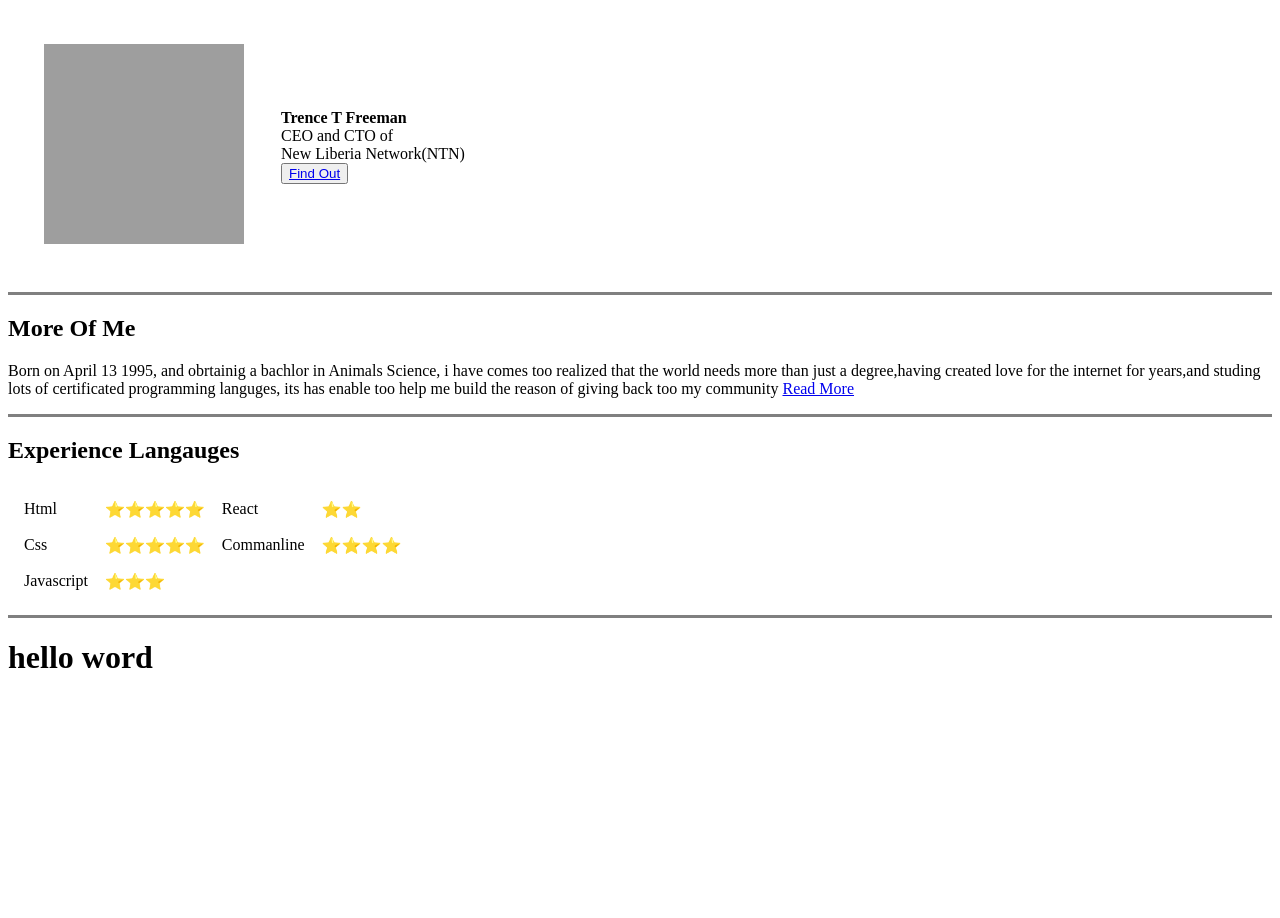
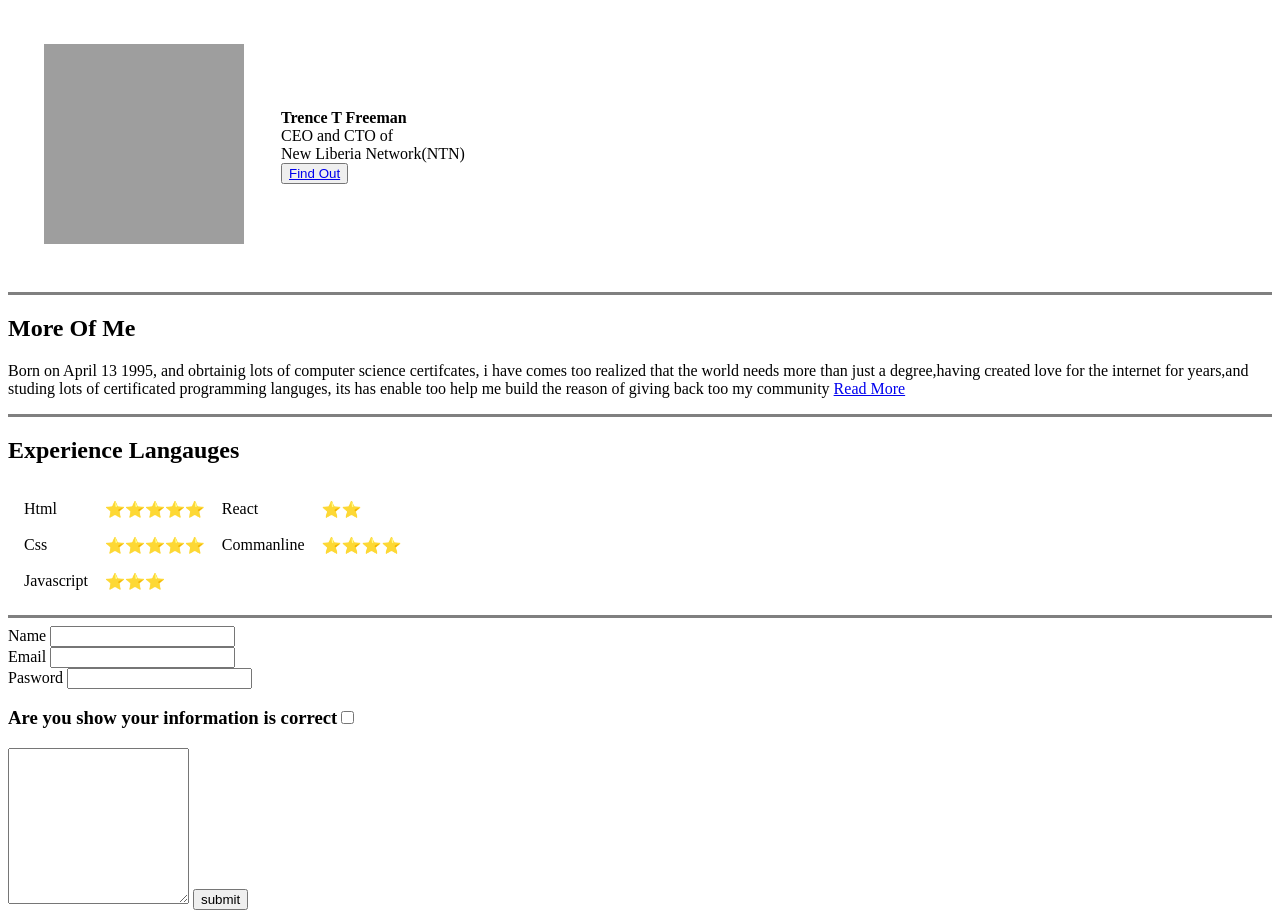
Before and after one commit to TrenceCode/CV, a plain HTML site: page index.html in a window 1280 px wide. Before the commit the page ends 800 px from the top, so only its background shows below. Drawn offline with Linux system fonts and the light colour scheme; grey boxes are pictures that could not be loaded.

Commit message:
Update index.html

```diff
--- a/index.html
+++ b/index.html
@@ -15,7 +15,7 @@
   </table>
   <hr size="3" noshade>
   <h2>More Of Me</h2>
-  <p>Born on April 13 1995, and obrtainig a bachlor in Animals Science, i have comes too realized that the world needs more than just a degree,having created love for the internet for years,and studing lots of certificated programming languges, its
+  <p>Born on April 13 1995, and obrtainig lots of computer science certifcates, i have comes too realized that the world needs more than just a degree,having created love for the internet for years,and studing lots of certificated programming languges, its
     has enable too help me build the reason of giving back too my community <a href="#">Read More</a>
   </p>
   <hr size="3" noshade>
@@ -38,7 +38,17 @@
       <td>⭐⭐⭐</td>
   </table>
   <hr size="3" noshade>
-  <h1>hello word</h1>
+  <form class="" action="index.html" method="post">
+    <label for="">Name</label>
+    <input type="Name" name="Name" value=""><br>
+    <label for="">Email</label>
+    <input type="email" name="" value=""><br>
+    <label for="">Pasword</label>
+    <input type="password" name="password" value="">
+    <h3>Are you show your information is correct<input type="checkbox" name="" value=""></h3>
+    <textarea name="name" rows="10" cols="20"></textarea>
+    <input type="submit" name="" value="submit">
+  </form>
 </body>
 
 </html>
```
